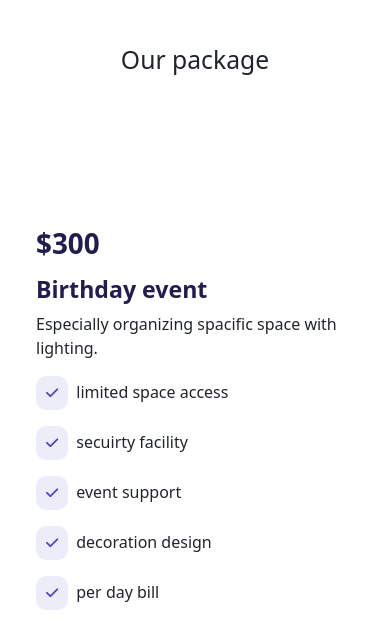
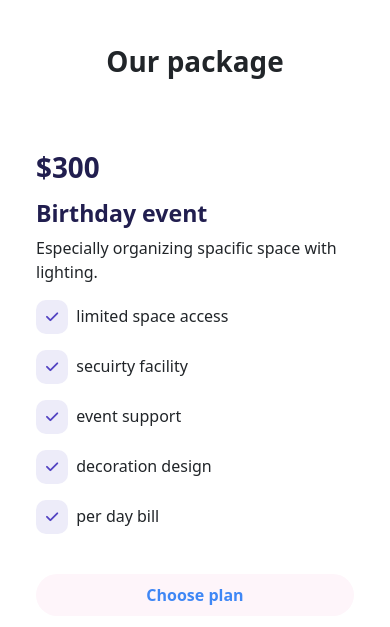
Before and after one commit to MagicManik/Glamours-Convention-Center, a plain HTML site: page index.html in a window 390 px wide. Shown: the part 217-844 px from the top of the page. Drawn offline with nearby package versions, Linux system fonts and the light colour scheme.

Commit message:
padding updated

```diff
--- a/css/style.css
+++ b/css/style.css
@@ -81,19 +81,13 @@ h3 {
 
 
 @media screen and (max-width: 576px) {
+
+    .package {
+        padding-top: 0;
+    }
+
     .highlight-pack {
         width: 90%;
         margin: 50px auto;
     }
-
-
-    /* .highlight-pack h5 {
-        background-color: #fe4e4e;
-        padding: 3px 10px;
-        position: absolute;
-        top: -15px;
-        right: 8px;
-        border-radius: 20px;
-        font-size: 17px;
-    } */
 }
--- a/index.html
+++ b/index.html
@@ -108,7 +108,7 @@
     <!-- main section start -->
     <main>
         <section class="container">
-            <h2 class="text-center mb-5">Our package</h2>
+            <h1 class="text-center fw-bold mb-5">Our package</h1>
             <div class="row row-cols-1 row-cols-md-3 g-4 my-5">
                 <div class="col-lg-3 col-md-4 col-12">
                     <div class="card h-100 px-3 mx-2 border-0 package">
```
